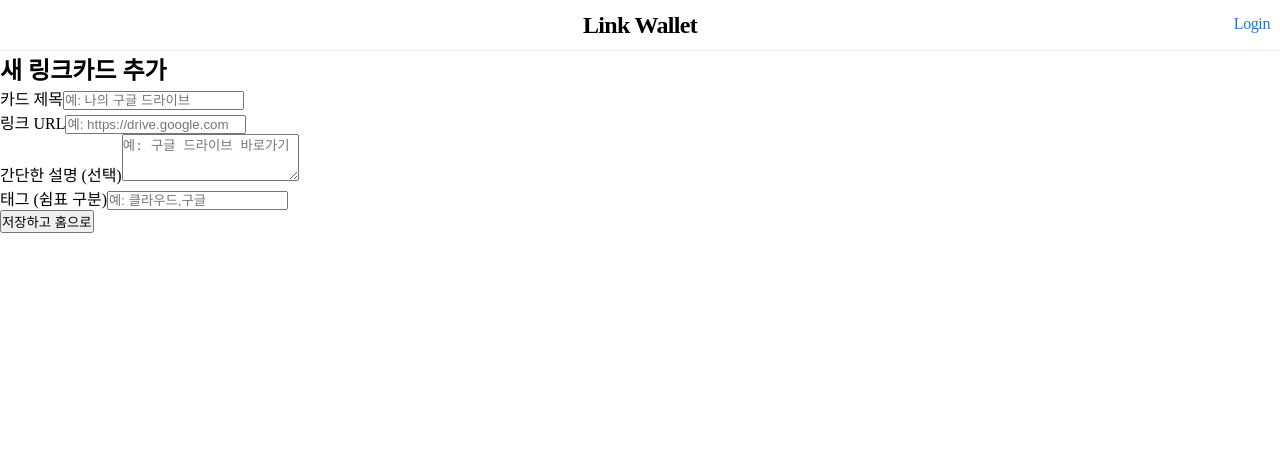
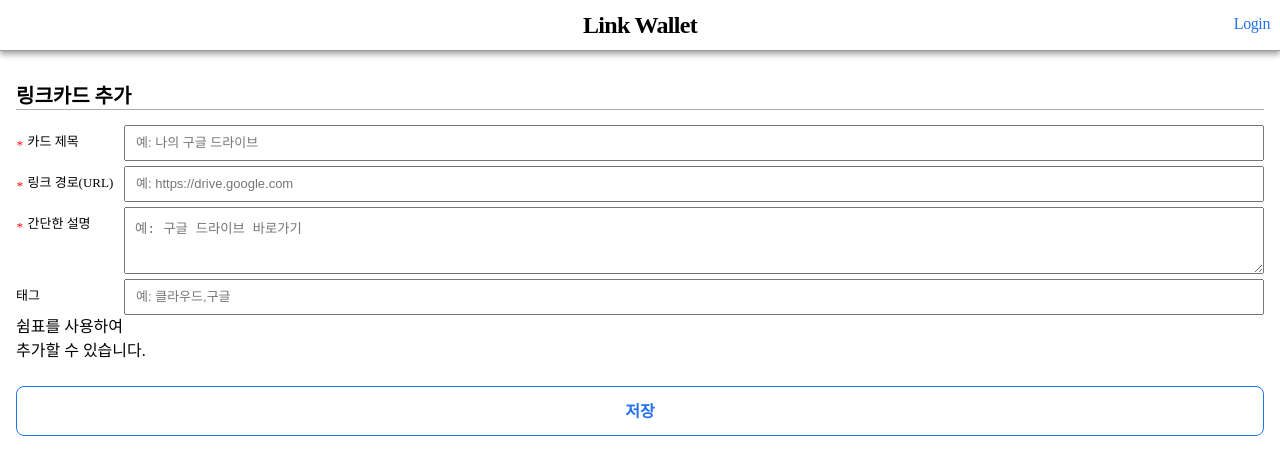
Before and after one commit to koyoungsun/flowcard, a Vue app: page /add/0 in a window 1280 px wide. Shown: the top 474 px of the page. Built offline with nearby package versions, Linux system fonts and the light colour scheme.

Commit message:
링크복사 기능추가

```diff
--- a/src/assets/styles/main.scss
+++ b/src/assets/styles/main.scss
@@ -1,13 +1,14 @@
 *{margin:0; padding:0;}
-.top-nav{height:50px; border-bottom:1px solid #eee; text-align:center; position:relative;
+#app{padding:50px 0 0;}
+.top-nav{height:50px; border-bottom:1px solid #9a9a9a; text-align:center; position:relative; position:fixed; top:0; left:0; right:0; background-color:#fff; z-index:10; filter: drop-shadow(0 3px 3px #999);
     a{text-decoration:none; color:#2272ed; letter-spacing:-.4px;
         h1{line-height:50px; letter-spacing: -.7px; color:#000;}
     }
     .login{display:inline-block; position:absolute; top:15px; right:10px;}
 }
 
-.top-setting{position:absolute; top:0; left:0; background-color:#fff; border:0; padding:15px;}
-.setting-area{height:50px; background-color:#eee; padding:8px 15px; display:flex; justify-content:space-between;
+.top-setting{position:fixed; top:0; left:0; background-color:#fff; border:0; padding:15px; z-index:10;}
+.setting-area{height:50px; background-color:#eee; padding:8px 15px; display:flex; justify-content:space-between; position:fixed; top:50px; left:0; right:0; z-index:10; filter: drop-shadow(0 3px 3px #999);
     .sel-tit{
         h3{font-size:16px; color:#333;}
         .sel-chk{margin-top:6px;
@@ -27,7 +28,7 @@ h2.now-posi{margin:20px 16px; text-align:right;
     strong{font-size:18px;}
     span{font-size:14px; margin-left:4px;}
 }
-.group-header-tit{padding:0; display:flex; justify-content: space-between; border-bottom:1px solid #eaeaea; margin:20px 16px 8px;
+.group-header-tit{padding:0 0 8px; display:flex; justify-content: space-between; border-bottom:3px solid #eaeaea; margin:20px 16px 8px;
     h3{font-weight:normal; color:#666;
         em{margin-right:6px; font-size:16px; font-style:normal; position:relative; top:-2px; color:#666;}
         strong{font-size:20px;}
@@ -35,6 +36,53 @@ h2.now-posi{margin:20px 16px; text-align:right;
     }
 }
 .card-wrap{
-    .swiper-slide{border:1px solid #666; padding:12px; border-radius: 8px; height:120px;}
+    .swiper-slide{background-color:#fff; border:1px solid #eee; filter: drop-shadow(0 3px 3px #999); padding:12px; border-radius: 8px; height:120px; margin:10px 0;}
     .swiper-slide-active{background-color:#eaeaea;}
 }
+.list{ padding:10px 16px 30px;
+    .list-area{margin-bottom:10px;}
+    .list-detail{border-bottom:1px solid #eee; display:flex; justify-content: space-between; padding:10px 0;
+        &:nth-child(2n){background-color:#eee;}
+        .flex-1{
+            h3{font-size:16px; color:#111;
+                em{display:inline-block; font-weight:normal; font-style: normal; margin-right:8px;}
+            }
+            p{font-size:13px; padding:4px 0 1px; color:#666;}
+            .tag{color:#2272ed; font-size:12px;
+                span{margin-right:4px;}
+            }
+        }
+        .btn-box-wrap{
+            .btn-box{
+                button{font-size:13px; font-weight:bold; padding:4px 8px; margin-left:2px; background-color:#eee; color:#666; border:1px solid #aeaeae; border-radius:2px;
+                    &:first-child{background-color:#2272ed; color:#fff; border:1px solid #2272ed;}
+                }
+
+            }
+            .drag-handle{font-size:13px; text-align:right; padding:5px 6px; border:1px solid #aeaeae; margin:2px 0 0 0; border-radius:2px; background-color:#fff;}
+        }
+    }
+}
+// 새 그룹 만들기
+.btn-create-group{padding:50px 16px 10px;
+    button{width:100%; height:50px; line-height:50px; border:0; color:#fff; background-color:#2272ed; border-radius:8px;}
+}
+
+// Toggle Button
+.btn-toggle{position:fixed; bottom:10px; right:10px; z-index:100;
+    button{width:80px; height:80px; border-radius:50%; background-color: rgba($color: #fff, $alpha: .6); border:1px solid #eaeaea; filter: drop-shadow(0 3px 3px #999);}
+}
+
+// link Card Add
+.link-card-add{ text-align:center; padding:10px 0; font-size:14px; border:1px solid #999; color:#999; border-radius:4px;}
+
+.linkcard-add-wrap{padding:30px 16px;
+    h2{font-size:20px; border-bottom:1px solid #aeaeae; margin-bottom:10px;}
+    label{width:100px; display:inline-block; font-size:13px; float:left; line-height:34px;
+        em{color:#f00; margin-right:5px; position:relative; top:3px;}
+    }
+    input{width:calc(100% - 112px); float:right; height:32px; line-height: 32px; text-indent:10px; font-size:13px;}
+    textarea{width:calc(100% - 130px); float:right;padding:10px;}
+    div{clear:both; padding:5px 0;}
+    .btn-create{border:1px solid #2272ed; color:#2272ed; background-color:#fff; height:50px; line-height:50px; width:100%; margin:20px 0 50px; border-radius:8px; font-weight: bold; font-size:16px;}
+}
--- a/src/components/AddCardButton.vue
+++ b/src/components/AddCardButton.vue
@@ -3,7 +3,7 @@
     @click="goToAdd"
     class="border-2 border-dashed border-gray-300 p-6 rounded-lg text-center cursor-pointer hover:bg-gray-50"
   >
-    <p class="text-gray-600">➕ 링크 카드 추가</p>
+    <p class="link-card-add">➕ 링크 카드 추가</p>
   </div>
 </template>
 
--- a/src/components/Card.vue
+++ b/src/components/Card.vue
@@ -18,7 +18,12 @@
       <p v-if="card.summary" class="text-sm text-gray-600">
         {{ card.summary }}
       </p>
-
+      <!-- 카드 제목과 요약 아래 -->
+      <div v-if="card.tags?.length" class="mt-2 flex flex-wrap gap-1 text-xs text-gray-500">
+        <span v-for="(tag, idx) in card.tags" :key="idx" class="bg-gray-100 px-2 py-1 rounded-full">
+          #{{ tag }}
+        </span>
+      </div>
       <!-- 버튼 -->
       <div class="flex gap-2 mt-2">
         <button
--- a/src/pages/AddCard.vue
+++ b/src/pages/AddCard.vue
@@ -1,10 +1,10 @@
 <template>
-  <div class="p-4">
-    <h2 class=" mb-4">새 링크카드 추가</h2>
+  <div class="linkcard-add-wrap">
+    <h2 class="tit">링크카드 추가</h2>
 
     <form @submit.prevent="handleAddCard" class="space-y-4">
-      <div>
-        <label class="block mb-1 text-sm font-medium">카드 제목</label>
+      <div class="body-tit">
+        <label class="block mb-1 text-sm font-medium"><em>*</em>카드 제목</label>
         <input
           v-model="form.title"
           type="text"
@@ -14,8 +14,8 @@
         />
       </div>
 
-      <div>
-        <label class="block mb-1 text-sm font-medium">링크 URL</label>
+      <div class="body-link">
+        <label class="block mb-1 text-sm font-medium"><em>*</em>링크 경로(URL)</label>
         <input
           v-model="form.url"
           type="url"
@@ -25,8 +25,8 @@
         />
       </div>
 
-      <div>
-        <label class="block mb-1 text-sm font-medium">간단한 설명 (선택)</label>
+      <div class="body-summary">
+        <label class="block mb-1 text-sm font-medium"><em>*</em>간단한 설명</label>
         <textarea
           v-model="form.summary"
           class="w-full border rounded px-3 py-2"
@@ -35,21 +35,22 @@
         ></textarea>
       </div>
 
-      <div>
-        <label class="block mb-1 text-sm font-medium">태그 (쉼표 구분)</label>
+      <div class="body-hash">
+        <label class="block mb-1 text-sm font-medium">태그</label>
         <input
           v-model="form.tagsInput"
           type="text"
           class="w-full border rounded px-3 py-2"
           placeholder="예: 클라우드,구글"
         />
+        <p>쉼표를 사용하여 추가할 수 있습니다.</p>
       </div>
 
       <button
         type="submit"
-        class="bg-blue-500 text-white px-4 py-2 rounded w-full font-medium"
+        class="btn-create"
       >
-        저장하고 홈으로
+        저장
       </button>
     </form>
   </div>
```
Also changed, not shown: src/pages/Home.vue (+37 -37 lines).
